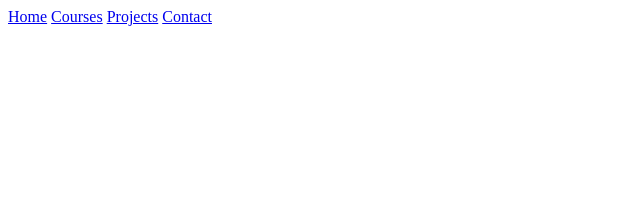
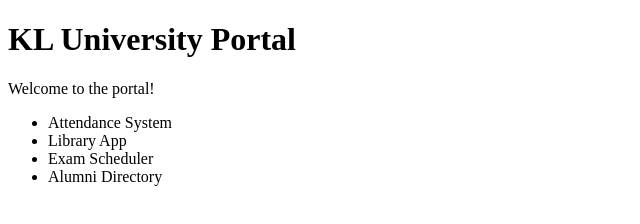
Before and after one commit to 2400030187/-2400030187--SkillLabEndSem-, a plain HTML site: page index.html in a window 1280 px wide. Shown: the whole page, without its empty margins (0-640 px from the left). Drawn offline with Linux system fonts and the light colour scheme.

Commit message:
feat(projects): add scripts.js and add more student projects to project list

```diff
--- a/index.html
+++ b/index.html
@@ -1,6 +1,20 @@
-<nav class="main-nav" aria-label="Main Navigation">
-  <a href="#home">Home</a>
-  <a href="#courses">Courses</a>
-  <a href="#projects">Projects</a>
-  <a href="#contact">Contact</a>
-</nav>
+<!DOCTYPE html>
+<html lang="en">
+<head>
+  <meta charset="UTF-8">
+  <title>KL University Portal</title>
+  <link rel="stylesheet" href="styles.css">
+</head>
+<body>
+  <h1>KL University Portal</h1>
+  <p>Welcome to the portal!</p>
+  <script src="scripts.js"></script>
+<ul id="project-list">
+  <li>Attendance System</li>
+  <li>Library App</li>
+  <li>Exam Scheduler</li>
+  <li>Alumni Directory</li>
+</ul>
+
+</body>
+</html>
--- /dev/null
+++ b/scripts.js
@@ -0,0 +1,2 @@
+/* KL Portal small scripts - placeholder */
+console.log("KL Portal scripts loaded");
```
